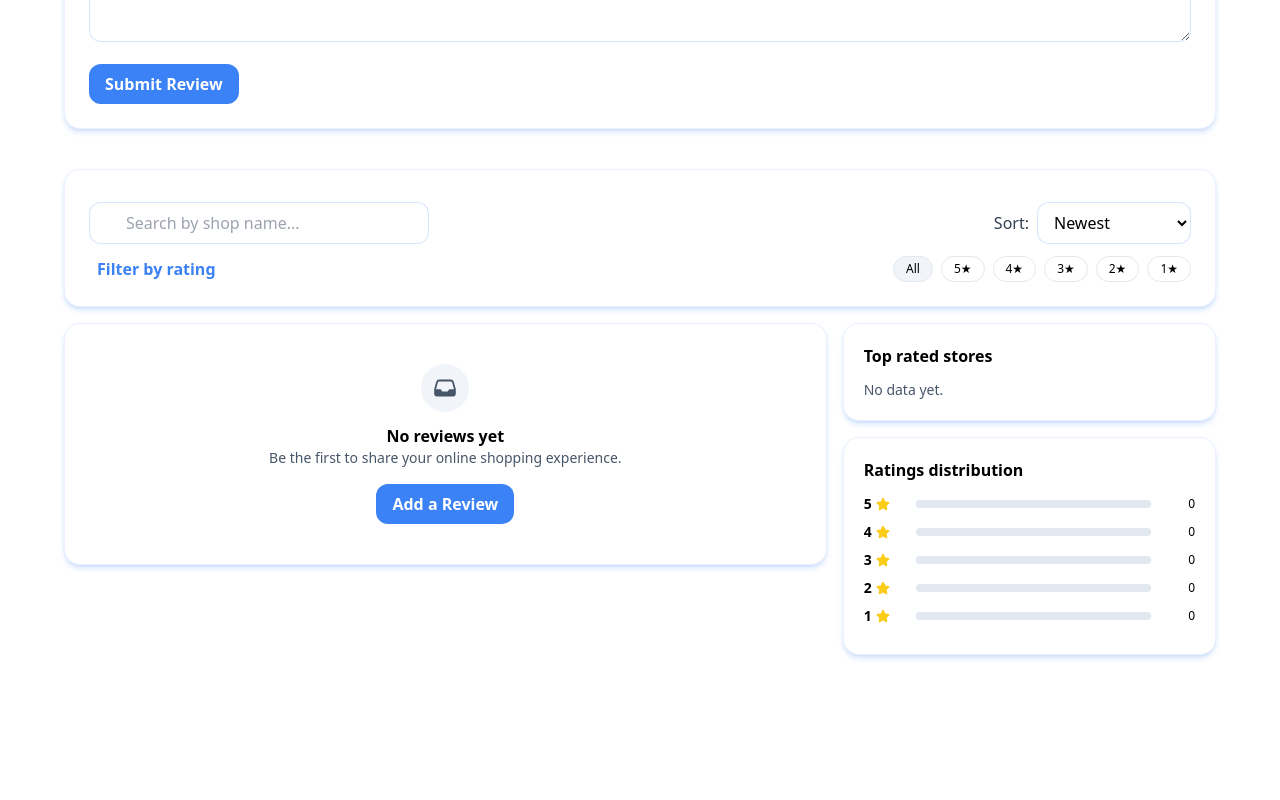
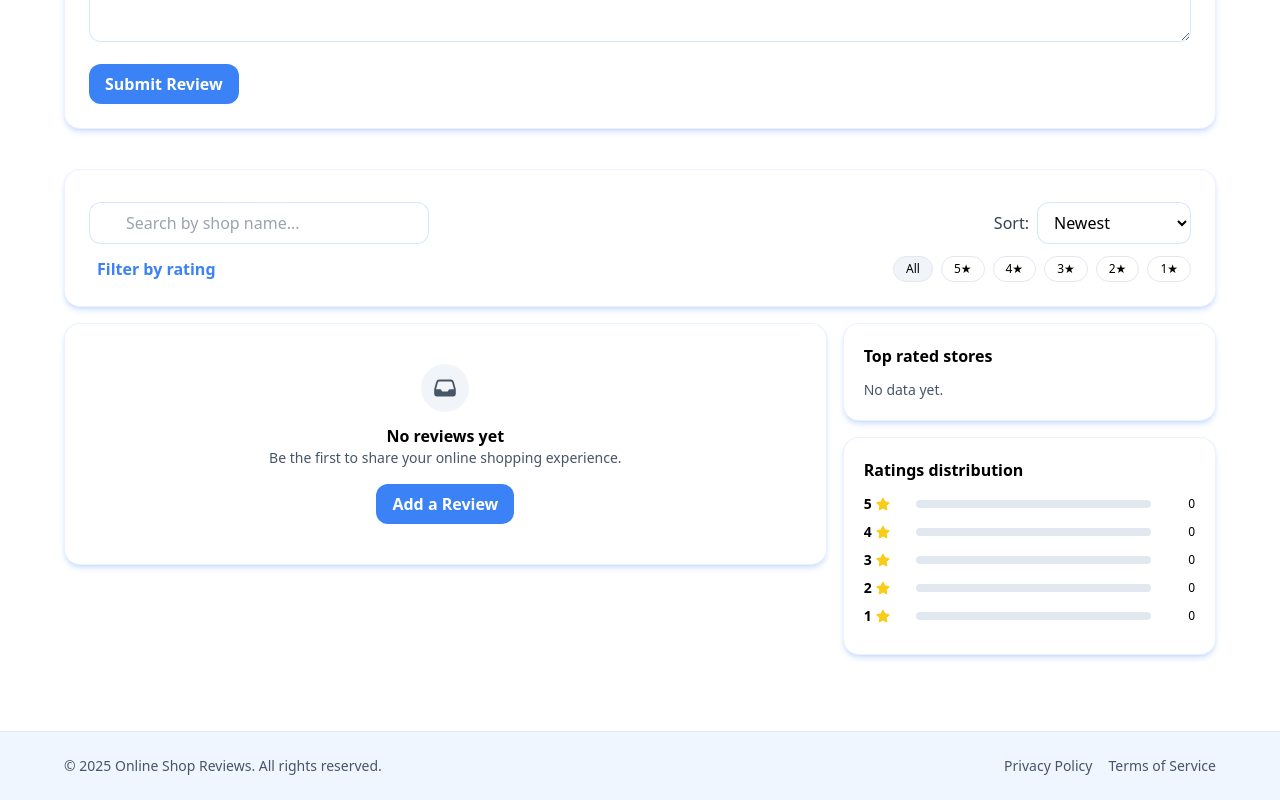
Before and after one commit to Habiba-Ferdausi/Review-App, a React (Vite) app: page / in a window 1280 px wide. Shown: the part 1013-1813 px from the top of the page. Before the commit the page ends 1704 px from the top, so only its background shows below. Built offline with nearby package versions, Linux system fonts and the light colour scheme.

Commit message:
footer added

```diff
--- a/src/App.tsx
+++ b/src/App.tsx
@@ -9,6 +9,7 @@ import ReviewList from "./components/reviews/ReviewList";
 import Leaderboard from "./components/ui/Leaderboard";
 import Distribution from "./components/Distribution";
 import HeroSection from "./components/Herosection";
+import Footer from "./components/Footer";
 
 
 const STORAGE_KEY = "userReview";
@@ -72,7 +73,7 @@ export default function App() {
         </div>
       </section>
 
-      <section className="container-app space-y-4">
+      <section id="#leaderboard" className="container-app space-y-4">
         <Toolbar
           query={query}
           onQuery={setQuery}
@@ -94,6 +95,7 @@ export default function App() {
         </div>
       </section>
 
+<Footer/>
 
     </div>
   );
--- /dev/null
+++ b/src/components/Footer.tsx
@@ -0,0 +1,25 @@
+export default function Footer() {
+  return (
+    <footer className="bg-blue-50 border-t border-blue-100 mt-10">
+      <div className="container-app py-6 flex flex-row justify-between items-center text-sm text-slate-600">
+        <p className="mb-2 sm:mb-0">
+          © {new Date().getFullYear()} Online Shop Reviews. All rights reserved.
+        </p>
+        <div className="flex gap-4">
+          <a
+            href="#"
+            className="hover:text-primary transition-colors"
+          >
+            Privacy Policy
+          </a>
+          <a
+            href="#"
+            className="hover:text-primary transition-colors"
+          >
+            Terms of Service
+          </a>
+        </div>
+      </div>
+    </footer>
+  );
+}
```
